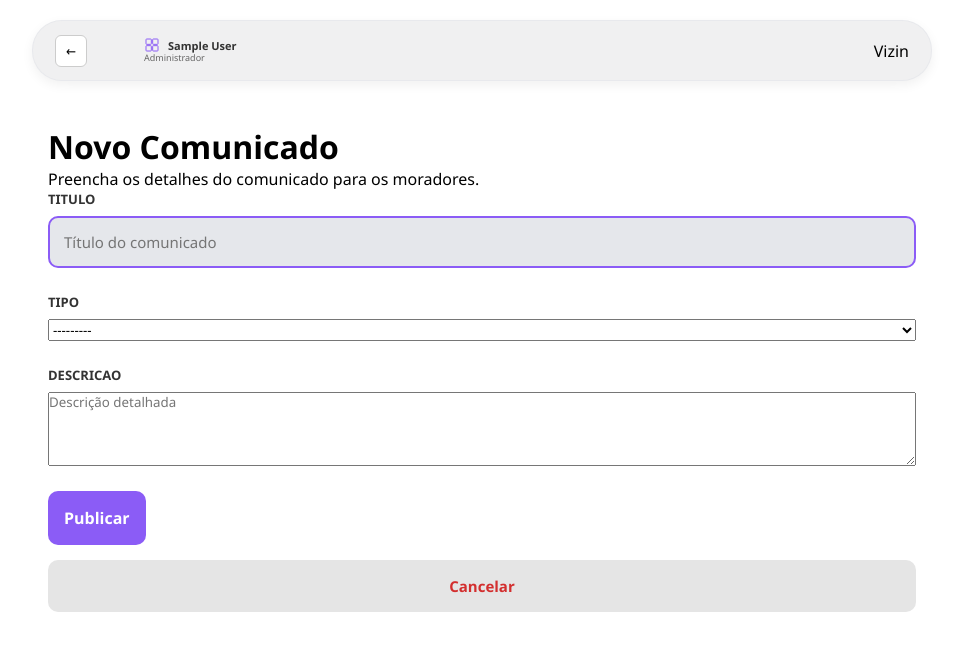
After one commit to kojima-productions/vizin, a Django app: page /administrador/comunicados/novo/ in a window 1280 px wide. The commit adds this page. Shown: the top 651 px of the page, without its empty margins (158-1121 px from the left). Run offline with Django 5.2, Linux system fonts and the light colour scheme; a user stored in the database is signed in; tables that the repository leaves empty hold one stand-in row (values such as "Sample post").

Commit message:
feat: Criação de comunicados por administrador

```diff
--- a/vizin/apps/administrador/forms.py
+++ b/vizin/apps/administrador/forms.py
@@ -1,6 +1,6 @@
 from django import forms
 from django.contrib.auth.models import User
-from .models import Administrador
+from .models import Administrador, Comunicado
 
 class AdministradorRegistrationForm(forms.Form):
     nome = forms.CharField(
@@ -69,3 +69,13 @@ class AdministradorLoginForm(forms.Form):
             'id': 'id_senha'
         })
     )
+
+class ComunicadoForm(forms.ModelForm):
+    class Meta:
+        model = Comunicado
+        fields = ['titulo', 'tipo', 'descricao']
+        widgets = {
+            'titulo': forms.TextInput(attrs={'class': 'input-field', 'placeholder': 'Título do comunicado'}),
+            'tipo': forms.Select(attrs={'class': 'input-field'}),
+            'descricao': forms.Textarea(attrs={'class': 'input-field', 'placeholder': 'Descrição detalhada', 'rows': 4}),
+        }
--- a/vizin/apps/administrador/urls.py
+++ b/vizin/apps/administrador/urls.py
@@ -29,4 +29,7 @@ urlpatterns = [
     # Rotas para validação de reservas
     path('reservas/', views.lista_reservas, name='lista_reservas'),
     path('reservas/<int:reserva_id>/validar/', views.validar_reserva, name='validar_reserva'),
+
+    # Rota para comunicados
+    path('comunicados/novo/', views.cadastrar_comunicado, name='cadastrar_comunicado'),
 ]
--- a/vizin/apps/administrador/views.py
+++ b/vizin/apps/administrador/views.py
@@ -6,8 +6,8 @@ from django.core.exceptions import PermissionDenied
 from django.contrib import messages
 from django.http import JsonResponse, HttpResponseForbidden, HttpResponseBadRequest
 
-from .forms import AdministradorRegistrationForm, AdministradorLoginForm
-from .models import Administrador
+from .forms import AdministradorRegistrationForm, AdministradorLoginForm, ComunicadoForm
+from .models import Administrador, Comunicado
 from django.contrib.auth.models import User
 from apps.funcionario.models import Funcionario
 from apps.funcionario.forms import FuncionarioForm, FuncionarioEditForm
@@ -411,3 +411,20 @@ def validar_reserva(request, reserva_id):
 
     reserva.save()
     return JsonResponse({'ok': True, 'novo_status': reserva.get_status_display()})
+
+
+@login_required
+def cadastrar_comunicado(request):
+    """Permite que um administrador cadastre um novo comunicado."""
+    if not hasattr(request.user, 'administrador'):
+        raise PermissionDenied
+
+    form = ComunicadoForm(request.POST or None)
+    if request.method == 'POST' and form.is_valid():
+        comunicado = form.save(commit=False)
+        comunicado.administrador = request.user.administrador
+        comunicado.save()
+        messages.success(request, 'Comunicado cadastrado com sucesso.')
+        return redirect('administrador:painel')
+
+    return render(request, 'administrador/cadastrar_comunicado.html', {'form': form})
--- /dev/null
+++ b/vizin/templates/administrador/cadastrar_comunicado.html
@@ -0,0 +1,48 @@
+{% load static %}
+<!DOCTYPE html>
+<html lang="pt-br">
+<head>
+  <meta charset="utf-8">
+  <title>Novo Comunicado - Vizin</title>
+  <link rel="stylesheet" href="{% static 'css/style.css' %}">
+</head>
+<body>
+  <header class="feed-header" style="max-width:900px;margin:20px auto;display:flex;align-items:center;justify-content:space-between;">
+    <div style="display:flex;align-items:center;gap:12px;">
+      <button type="button" onclick="window.history.back();" class="btn-back" style="padding:6px 10px;border-radius:6px;border:1px solid #ccc;background:#fff;cursor:pointer;">← </button>
+      <a href="/administrador/painel" class="user-mini-link" style="display:flex;align-items:center;gap:10px;text-decoration:none;color:inherit;">
+        <div class="mini-avatar"></div>
+        <div class="user-details">
+          <div class="user-name"><span class="admin-icon" aria-hidden="true"><svg viewBox="0 0 24 24" fill="none" xmlns="http://www.w3.org/2000/svg"><rect x="3" y="3" width="8" height="8" rx="1" stroke="currentColor" stroke-width="1.5"/><rect x="13" y="3" width="8" height="8" rx="1" stroke="currentColor" stroke-width="1.5"/><rect x="3" y="13" width="8" height="8" rx="1" stroke="currentColor" stroke-width="1.5"/><rect x="13" y="13" width="8" height="8" rx="1" stroke="currentColor" stroke-width="1.5"/></svg></span>{{ request.user.get_full_name|default:request.user.email }}</div>
+          <div class="user-address">Administrador</div>
+        </div>
+      </a>
+    </div>
+    <div class="header-logo">Vizin</div>
+  </header>
+
+  <main style="display:flex;justify-content:center;">
+    <div style="width:100%;max-width:900px;padding:0 16px;">
+      <div class="dashboard-container" style="margin:24px auto;">
+        <div class="dashboard-welcome">
+          <h1>Novo Comunicado</h1>
+          <p>Preencha os detalhes do comunicado para os moradores.</p>
+        </div>
+
+        <form method="post" novalidate>
+          {% csrf_token %}
+          {% for field in form %}
+            {% include 'administrador/_form_fields.html' with field=field %}
+          {% endfor %}
+
+          <div class="profile-actions" style="width:100%;margin-top:12px;">
+            <button type="submit" class="btn-entrar">Publicar</button>
+            <a href="{% url 'administrador:painel' %}" class="btn-excluir" style="text-decoration:none;display:inline-block;text-align:center;">Cancelar</a>
+          </div>
+        </form>
+      </div>
+    </div>
+  </main>
+
+</body>
+</html>
--- a/vizin/templates/administrador/painel.html
+++ b/vizin/templates/administrador/painel.html
@@ -37,6 +37,10 @@
           <span class="btn-icon" aria-hidden="true"><svg viewBox="0 0 24 24" fill="none" xmlns="http://www.w3.org/2000/svg"><path d="M19 4H5a2 2 0 0 0-2 2v14a2 2 0 0 0 2 2h14a2 2 0 0 0 2-2V6a2 2 0 0 0-2-2zM16 2v4M8 2v4M3 10h18" stroke="currentColor" stroke-width="1.5" stroke-linecap="round" stroke-linejoin="round"/></svg></span>
           Gerenciar Reservas
         </a>
+        <a href="{% url 'administrador:cadastrar_comunicado' %}" class="btn-redefinir">
+          <span class="btn-icon" aria-hidden="true"><svg viewBox="0 0 24 24" fill="none" xmlns="http://www.w3.org/2000/svg"><path d="M11 5L6 9H2V15H6L11 19V5Z" stroke="currentColor" stroke-width="1.5" stroke-linecap="round" stroke-linejoin="round"/><path d="M15.54 8.46C16.4774 9.39764 17.004 10.6692 17.004 11.995C17.004 13.3208 16.4774 14.5924 15.54 15.53" stroke="currentColor" stroke-width="1.5" stroke-linecap="round" stroke-linejoin="round"/><path d="M19.07 4.93C20.9448 6.80527 21.9979 9.34839 21.9979 12C21.9979 14.6516 20.9448 17.1947 19.07 19.07" stroke="currentColor" stroke-width="1.5" stroke-linecap="round" stroke-linejoin="round"/></svg></span>
+          Novo Comunicado
+        </a>
       </div>
       {% if messages %}
         <div style="margin-bottom:16px;">
```
